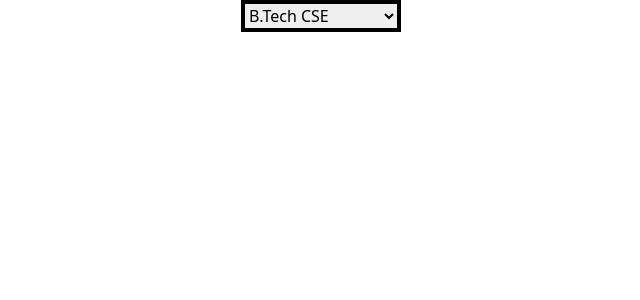
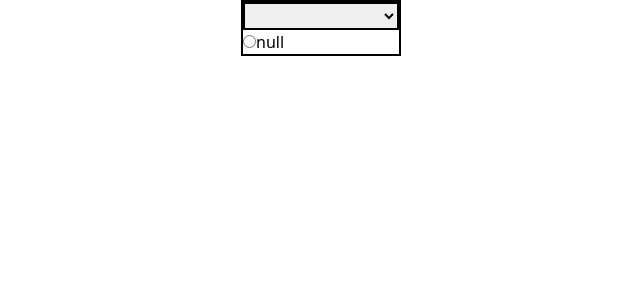
Before and after one commit to MUStudyZone/NotesApp_MSZ, a SvelteKit app: page /notes in a window 1280 px wide. Shown: the top 300 px of the page, without its empty margins (319-959 px from the left). Built offline with nearby package versions, Linux system fonts and the light colour scheme.

Commit message:
notes form

```diff
--- a/src/routes/+page.svelte
+++ b/src/routes/+page.svelte
@@ -4,4 +4,3 @@
 </script>
 
 <Header />
-<Footer />
--- a/src/routes/notes/+page.svelte
+++ b/src/routes/notes/+page.svelte
@@ -1,8 +1,38 @@
+<script>
+    import { each } from "svelte/internal";
+
+    let branches = [
+        {
+            name: "B.tech CSE",
+            branch: "btech_cs",
+            sem: 8,
+        },
+        {
+            name: "B.tech ME",
+            branch: "btech_me",
+            sem: 8,
+        },
+        {
+            name: "B.tech EE",
+            branch: "btech_ee",
+            sem: 8,
+        },
+    ];
+    let sems = {};
+</script>
+
 <div class="m-auto w-40 border-black border-2">
-    <select name="branch" id="" class="w-full border-black border-2">
-        <option value="btech_cs">B.Tech CSE</option>
-        <option value="bpharma">B.Pharma</option>
-        <option value="btech_ee">B.Tech EE</option>
-        <option value="btech_me">B.Tech ME</option>
+    <select
+        name="branch"
+        id=""
+        bind:value={sems}
+        class="w-full border-black border-2"
+    >
+        {#each branches as branch}
+            <option value={branch}>
+                {branch.name}
+            </option>
+        {/each}
     </select>
+    <input type="radio" name="1" id="" value="${sems}" />{sems.name || "null"}
 </div>
```
